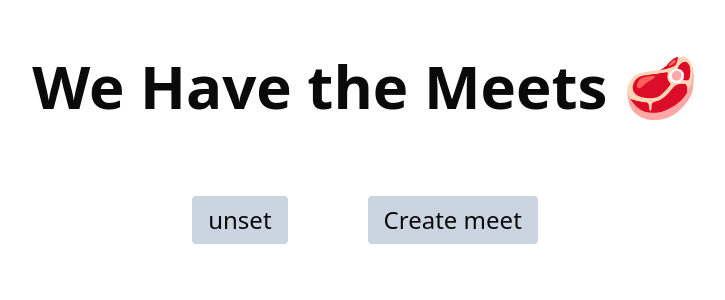
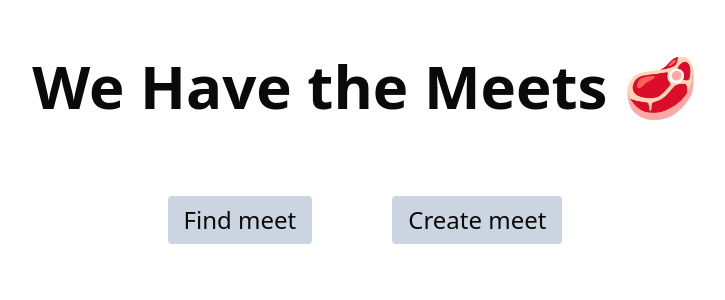
Before and after one commit to mfg5169/everyonemeets, a React (Vite) app: page / in a window 1280 px wide. Shown: the top 300 px of the page, without its empty margins (275-1000 px from the left). Built offline with nearby package versions, Linux system fonts and the light colour scheme; no server answers; the database is empty.

Commit message:
myles found the meat

```diff
--- a/package.json
+++ b/package.json
@@ -42,7 +42,7 @@
     "globals": "^15.11.0",
     "postcss": "^8.4.49",
     "tailwindcss": "^3.4.15",
-    "typescript": "~5.6.2",
+    "typescript": "^5.7.2",
     "typescript-eslint": "^8.11.0",
     "vite": "^5.4.11"
   }
--- a/src/pages/Landing.tsx
+++ b/src/pages/Landing.tsx
@@ -31,8 +31,7 @@ const Landing = () => {
             <br></br>
             <div className='flex justify-center gap-20 text-2xl font'>
                 <Link className='rounded bg-slate-300 px-4 py-2' to='/find'>
-
-                    {import.meta.env.VITE_SERVICE_KEY}
+                    Find meet
                 </Link>
                 <Link to='/create' className='rounded bg-slate-300 px-4 py-2'>
                     Create meet
--- a/tsconfig.json
+++ b/tsconfig.json
@@ -5,9 +5,11 @@
     { "path": "./tsconfig.node.json" }
   ],
   "compilerOptions": {
+    "noUncheckedSideEffectImports": true,
     "baseUrl": ".",
     "paths": {
       "@/*": ["./src/*"]
     }
+
   }
 }
```
Also changed, not shown: 1 other file (tests, documents, lock files or other folders).
